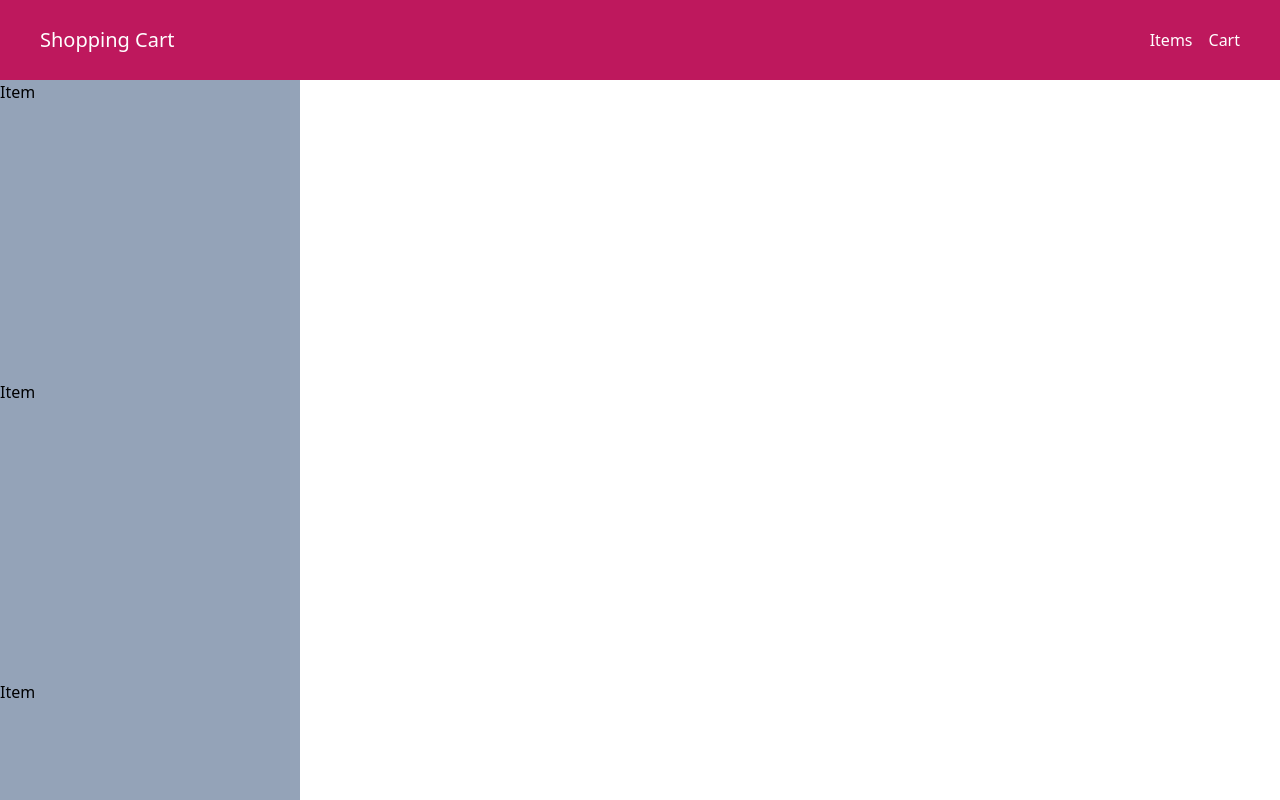
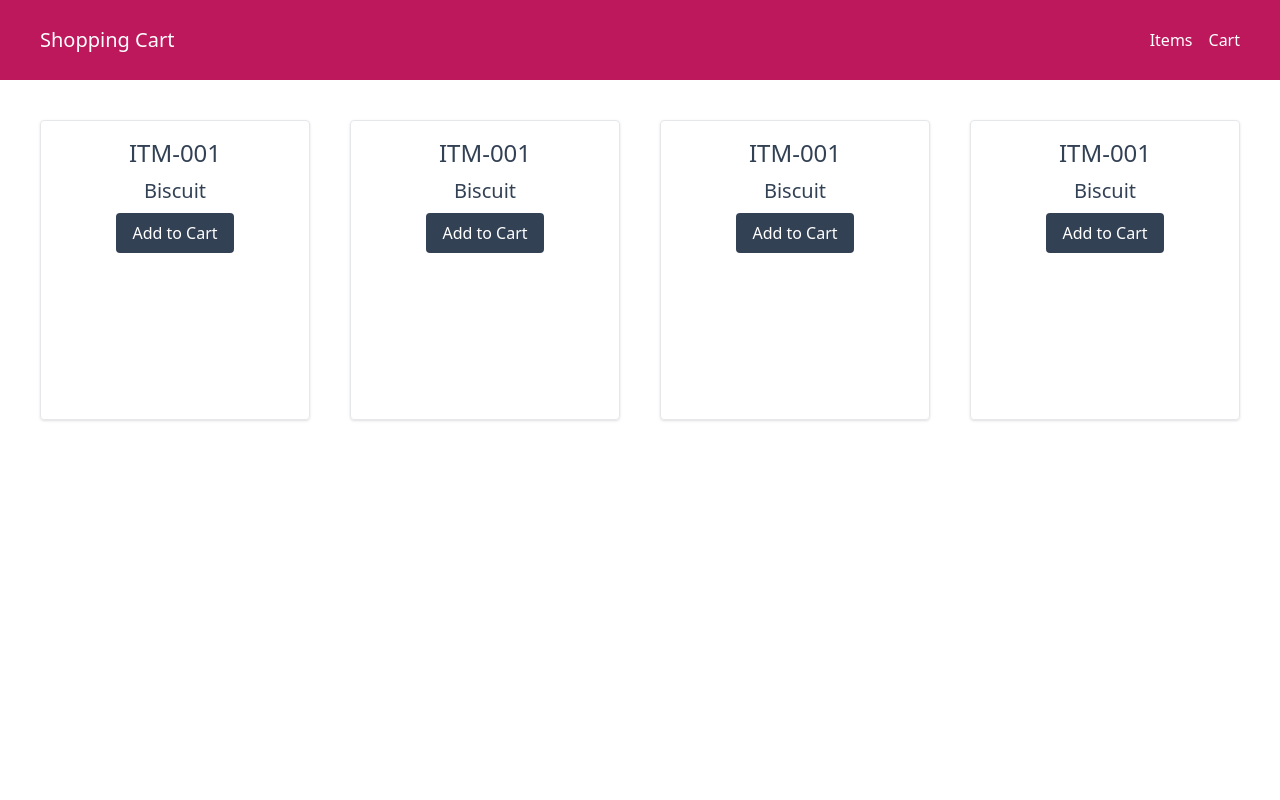
Before and after one commit to Sandun-Induranga/React-Redux-Shopping-Cart, a React (Create React App) app: page / in a window 1280 px wide. Shown: the top 800 px of the page. Built offline with nearby package versions, Linux system fonts and the light colour scheme.

Commit message:
Added Content in Items

```diff
--- a/src/components/Item.js
+++ b/src/components/Item.js
@@ -1,7 +1,15 @@
 import React from "react";
 
 const Item = () => {
-  return <div className="w-[300px] h-[300px] bg-slate-400">Item</div>;
+  return (
+    <div className="border shadow h-[300px] rounded flex flex-col items-center p-4 gap-2">
+      <h1 className="text-2xl text-slate-700">ITM-001</h1>
+      <h1 className="text-xl text-slate-700">Biscuit</h1>
+      <button className="bg-slate-700 text-white px-4 py-2 rounded">
+        Add to Cart
+      </button>
+    </div>
+  );
 };
 
 export default Item;
--- a/src/pages/Home.js
+++ b/src/pages/Home.js
@@ -3,7 +3,7 @@ import Item from "../components/Item";
 
 const Home = () => {
   return (
-    <div>
+    <div className="grid grid-cols-4 gap-10 p-10">
       <Item />
       <Item />
       <Item />
```
